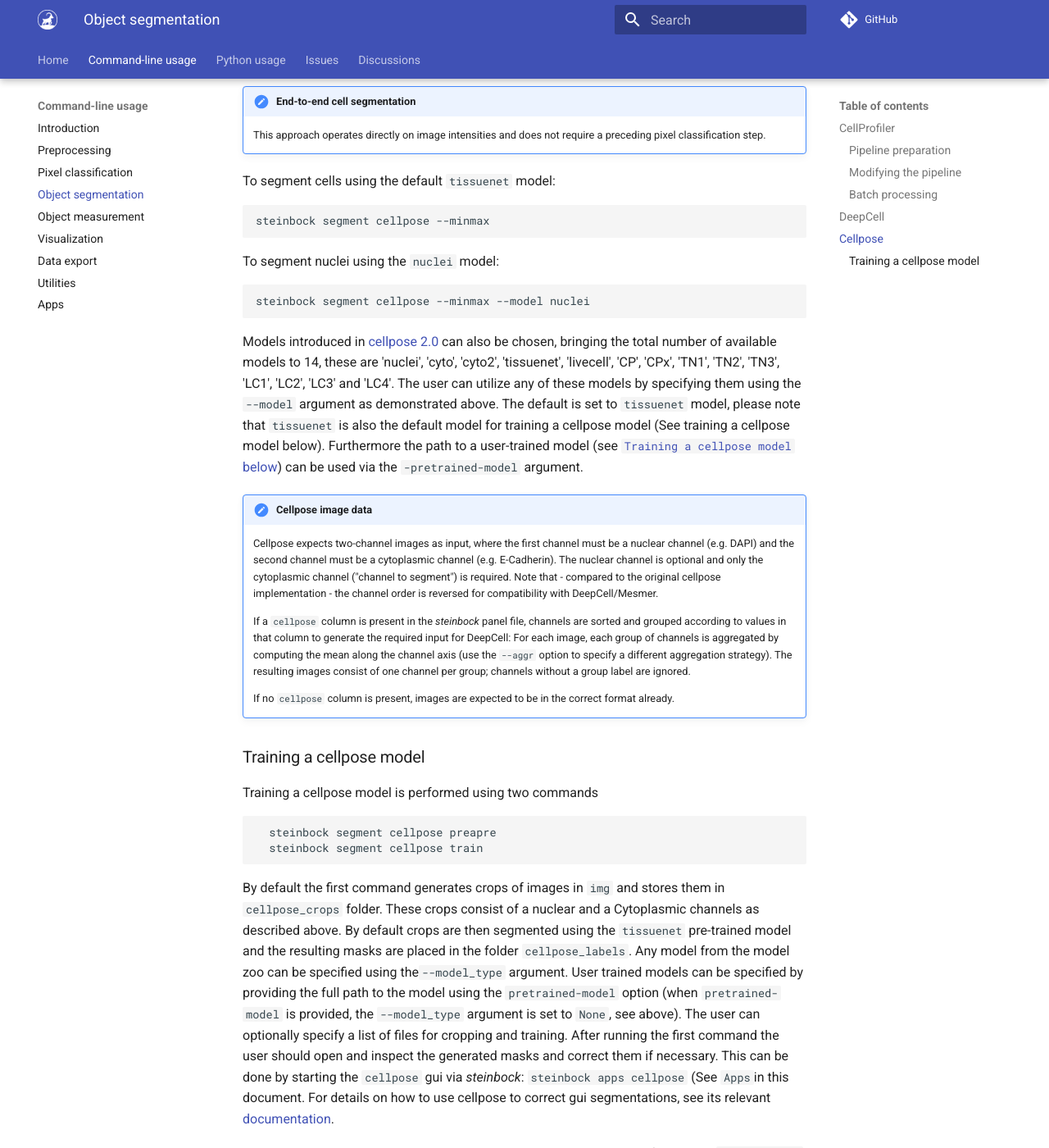
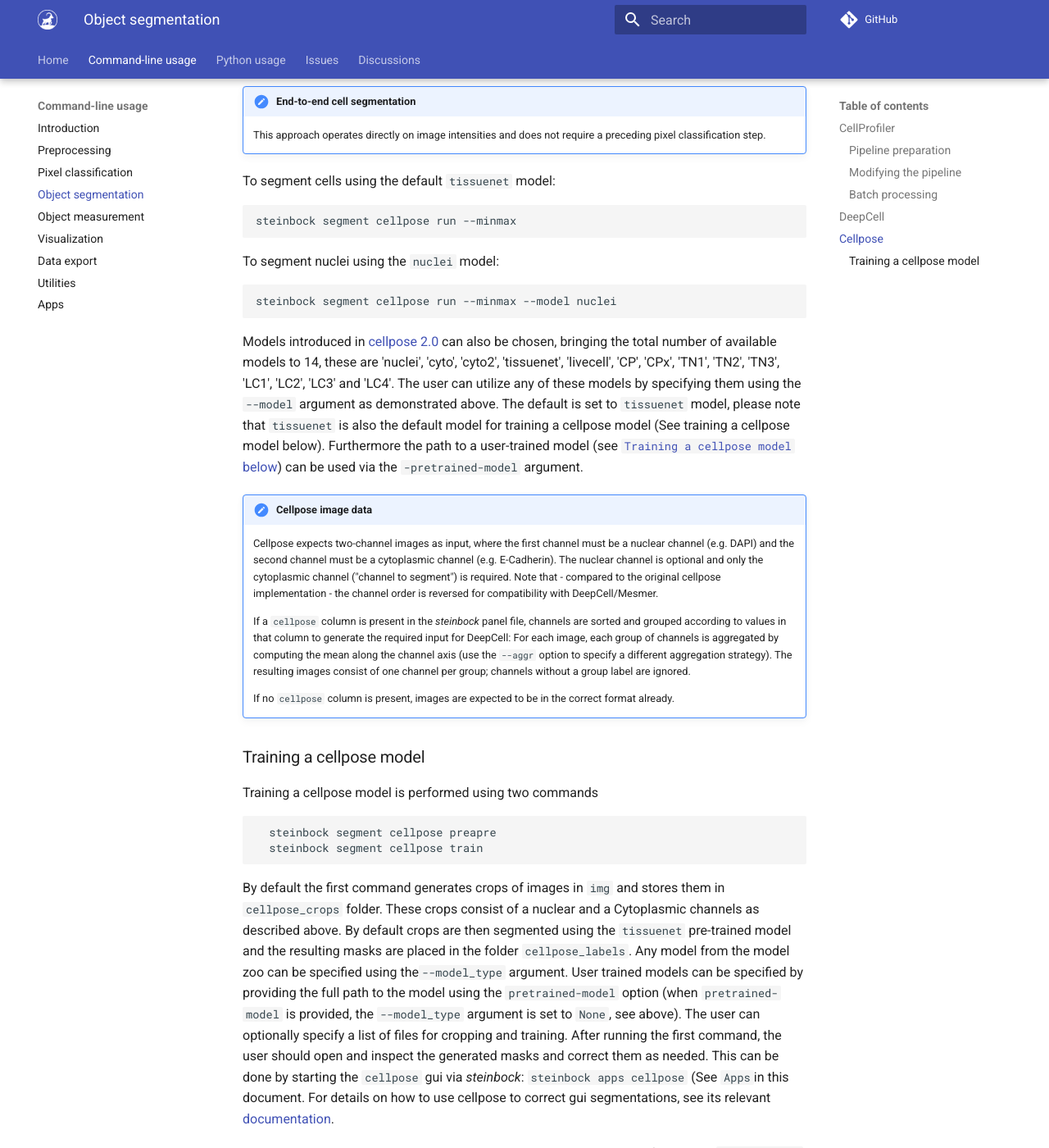
Before and after one commit to BodenmillerGroup/steinbock, an MkDocs documentation site: the page built from docs/cli/segmentation.md, in a window 1280 px wide and 1400 px high, scrolled down 3814 px. Shown: the whole window at 82% size. Built offline with MkDocs 1.6.1 and Material for MkDocs 9.7.7, drawn with Linux system fonts in a browser that asks for light colours; comment, search, counter and statistics services are not loaded; the version menu is left out.

Commit message:
corrected small mistake in segmentation docs

```diff
--- a/docs/cli/segmentation.md
+++ b/docs/cli/segmentation.md
@@ -114,11 +114,11 @@ This will create grayscale cell/nuclear masks of the same x and y dimensions as
 
 To segment cells using the default `tissuenet` model:
 
-    steinbock segment cellpose --minmax
+    steinbock segment cellpose run --minmax
 
 To segment nuclei using the `nuclei` model:
 
-    steinbock segment cellpose --minmax --model nuclei
+    steinbock segment cellpose run --minmax --model nuclei
 
 Models introduced in [cellpose 2.0](https://www.nature.com/articles/s41592-022-01663-4) can also be chosen, bringing the total number of available models to 14, these are 'nuclei',
             'cyto', 'cyto2', 'tissuenet', 'livecell', 'CP', 'CPx', 'TN1', 'TN2', 'TN3', 'LC1', 'LC2', 'LC3' and 'LC4'. The user can utilize any of these models by specifying them using the `--model` argument as demonstrated above. The default is set to `tissuenet` model, please note that `tissuenet` is also the default model for training a cellpose model (See training a cellpose model below). Furthermore the path to a user-trained model (see [`Training a cellpose model` below](### Training a cellpose model)) can be used via the `-pretrained-model` argument.
@@ -136,7 +136,7 @@ Training a cellpose model is performed using two commands
       steinbock segment cellpose preapre
       steinbock segment cellpose train
 
-By default the first command generates crops of images in `img` and stores them in `cellpose_crops` folder. These crops consist of a nuclear and a Cytoplasmic channels as described above. By default crops are then segmented using the `tissuenet` pre-trained model and the resulting masks are placed in the folder `cellpose_labels`. Any model from the  model zoo can be specified using the`--model_type` argument. User trained models can be specified by providing the full path to the model using the `pretrained-model` option (when `pretrained-model` is provided, the `--model_type` argument is set to `None`, see above). The user can optionally specify a list of files for cropping and training.  After running the first command the user should open and inspect the generated masks and correct them if necessary. This can be done by starting the `cellpose` gui via *steinbock*: `steinbock apps cellpose` (See `Apps`in this document. For details on how to use cellpose to correct gui segmentations, see its relevant [documentation](https://cellpose.readthedocs.io/en/latest/gui.html).
+By default the first command generates crops of images in `img` and stores them in `cellpose_crops` folder. These crops consist of a nuclear and a Cytoplasmic channels as described above. By default crops are then segmented using the `tissuenet` pre-trained model and the resulting masks are placed in the folder `cellpose_labels`. Any model from the  model zoo can be specified using the`--model_type` argument. User trained models can be specified by providing the full path to the model using the `pretrained-model` option (when `pretrained-model` is provided, the `--model_type` argument is set to `None`, see above). The user can optionally specify a list of files for cropping and training. After running the first command, the user should open and inspect the generated masks and correct them as needed. This can be done by starting the `cellpose` gui via *steinbock*: `steinbock apps cellpose` (See `Apps`in this document. For details on how to use cellpose to correct gui segmentations, see its relevant [documentation](https://cellpose.readthedocs.io/en/latest/gui.html).
 
 The second command runs the cellpose training module. Unless specified via the `--train-data` and `--train-labels` options, the command looks in `cellpose_crops` and `cellpose_labels` for images and masks that are used as ground truth. The resulting model is by default saved in `training_out`. The trained model can subsequently be used for segmentation via the `--pretrained-model` argument, for example as following;
 
```
